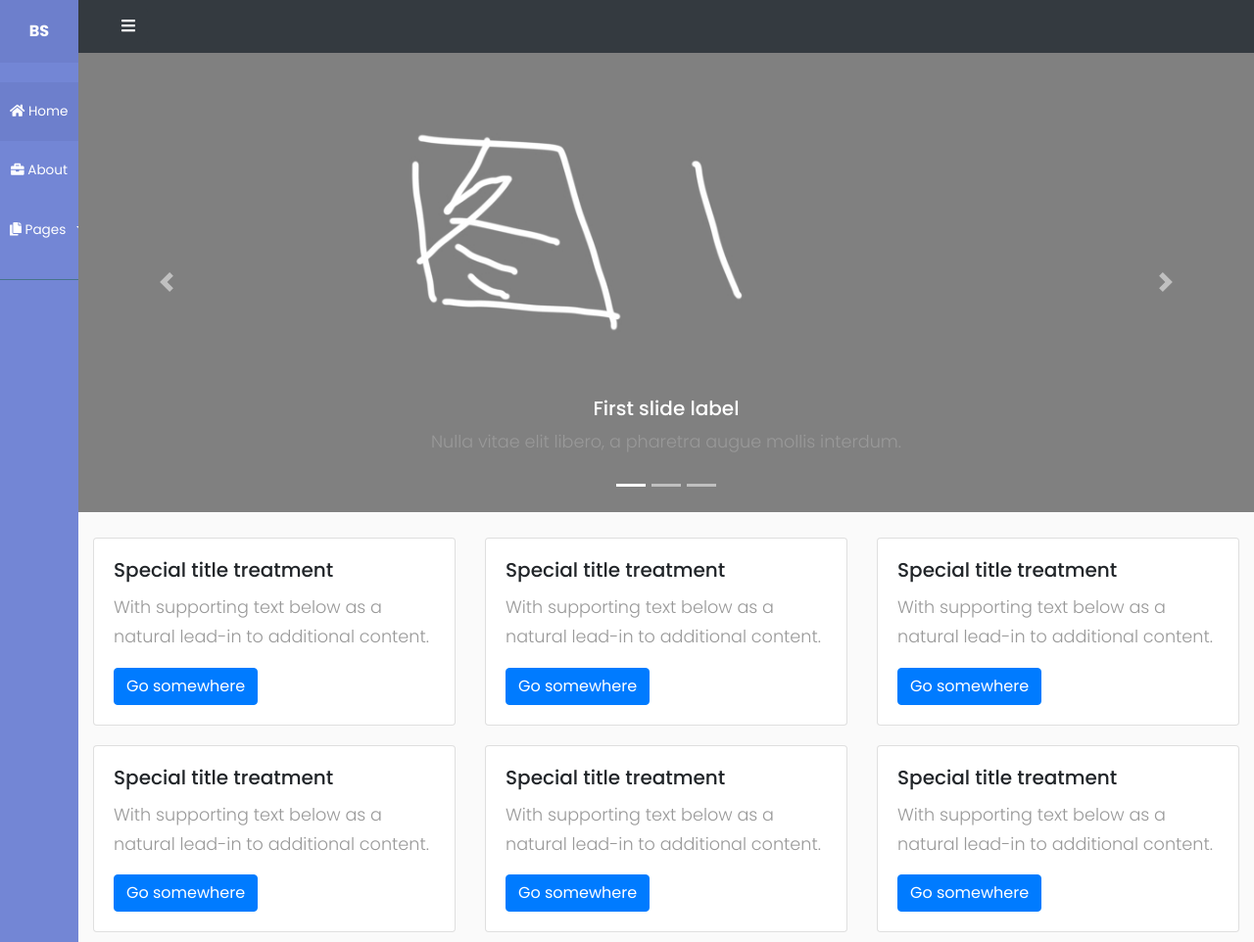
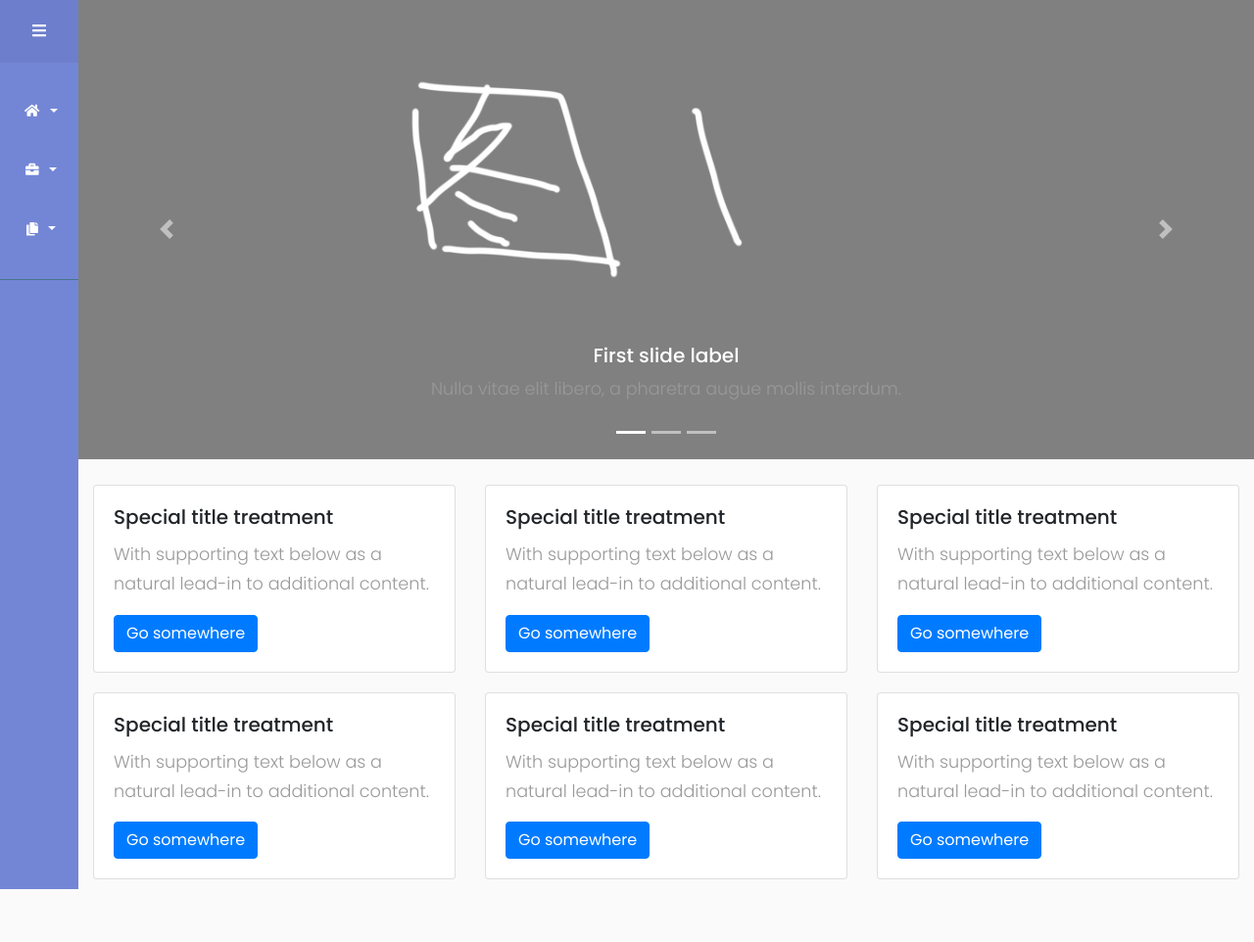
Before and after one commit to programeggsoup/programeggsoup.github.io, a Jekyll site: the page built from index.html, in a window 1280 px wide. Shown: the whole page at 98% size. Built offline with Jekyll 4.4.1, drawn with Linux system fonts in a browser that asks for light colours; nearby versions of some CDN libraries; after the commit the page ends 908 px from its top, so only the background shows below that.

Commit message:
update transition

```diff
--- a/_layouts/default.html
+++ b/_layouts/default.html
@@ -33,16 +39,17 @@
 	<div class="wrapper">
 			    <!-- Sidebar  -->
 			    <nav id="sidebar" class="active">
-			        <div class="sidebar-header">
-			            <h3>Bootstrap Sidebar</h3>
-			            <strong>BS</strong>
+			        <div class="sidebar-header" id="sidebarCollapse" style="cursor: pointer;" >
+			            <h3>Sidebar</h3>
+			            <strong><i class="fa fa-bars"></i></strong>
 			        </div>
 
 			        <ul class="list-unstyled components">
-			            <li class="active">
-			                <a href="#homeSubmenu" data-toggle="collapse" aria-expanded="false" class="dropdown-toggle">
+			            <li>
+			                <a href="#homeSubmenu" data-toggle="collapse" aria-expanded="false" class="dropdown-toggle must-inactive">
+
 			                    <i class="fas fa-home"></i>
-			                    Home
+			                    <span>HomeHome</span>
 			                </a>
 			                <ul class="collapse list-unstyled" id="homeSubmenu">
 			                    <li>
@@ -57,13 +64,15 @@
 			                </ul>
 			            </li>
 			            <li>
-			                <a href="#">
+			                <a href="#about" data-toggle="collapse" aria-expanded="false" class="dropdown-toggle must-inactive">
 			                    <i class="fas fa-briefcase"></i>
-			                    About
+			                    <span>About</span>
 			                </a>
-			                <a href="#pageSubmenu" data-toggle="collapse" aria-expanded="false" class="dropdown-toggle">
+			            </li>
+			            <li>
+			                <a href="#pageSubmenu" data-toggle="collapse" aria-expanded="false" class="dropdown-toggle must-inactive">
 			                    <i class="fas fa-copy"></i>
-			                    Pages
+			                    <span>Pages</span>
 			                </a>
 			                <ul class="collapse list-unstyled" id="pageSubmenu">
 			                    <li>
@@ -84,10 +93,10 @@
 			    <!-- Page Content  -->
 			    <div id="content">
 
-			        <nav class="navbar navbar-expand-lg navbar-dark bg-dark">
+			        <nav class="navbar navbar-expand-lg navbar-dark bg-dark" id="top-navbar">
 			            <div class="container-fluid">
 
-			                <button type="button" id="sidebarCollapse" class="btn btn-dark">
+			                <button type="button" class="btn btn-dark">
 			                    <i class="fa fa-bars"></i>
 			                </button>
 
--- a/_sass/main.scss
+++ b/_sass/main.scss
@@ -31,6 +31,7 @@ a, a:hover, a:focus {
     background: #7386D5;
     color: #fff;
     transition: all 0.3s;
+    min-width: 200px;
 }
 
 #sidebar .sidebar-header {
@@ -89,18 +90,36 @@ ul ul a {
     text-align: left;
 }
 
+#sidebar ul li a > i {
+    display: none;
+}
+
 #sidebar.active ul li a {
     padding: 20px 10px;
     text-align: center;
     font-size: 0.85em;
 }
 
-#sidebar.active ul li a i {
+#sidebar.active ul li a > i {
     margin-right:  0;
     display: block;
     font-size: 1.8em;
     margin-bottom: 5px;
 }
+
+#sidebar ul li a span {
+    min-width: 200px;
+}
+
+#sidebar.active ul li a span {
+    display: none;
+}
+
+
+#top-navbar {
+    display: none;
+}
+
 
 /* Same dropdown links padding*/
 #sidebar.active ul ul a {
@@ -123,7 +142,7 @@ ul ul a {
     /* 80px and its content aligned to centre. Pushing it off the screen with the
        negative left margin
     */
-    #sidebar.active {
+    #sidebar {
         min-width: 80px;
         max-width: 80px;
         text-align: center;
@@ -132,9 +151,9 @@ ul ul a {
 
 
     /* Reappearing the sidebar on toggle button click */
-    #sidebar {
+    /*#sidebar {
         margin-left: 0;
-    }
+    }*/
 
 
     /* Toggling the sidebar header content,
@@ -143,28 +162,32 @@ ul ul a {
     #sidebar .sidebar-header strong {
         display: none;
     }
-    #sidebar.active .sidebar-header h3 {
+    #sidebar .sidebar-header h3 {
         display: none;
     }
-    #sidebar.active .sidebar-header strong {
+    #sidebar .sidebar-header strong {
         display: block;
     }
 
     /* Downsize the navigation links font size */
-    #sidebar.active ul li a {
+    #sidebar ul li a {
         padding: 20px 10px;
         font-size: 0.85em;
     }
 
-    #sidebar.active ul li a i {
+    #sidebar ul li a > i {
         margin-right:  0;
         display: block;
         font-size: 1.8em;
         margin-bottom: 5px;
     }
 
+    #sidebar ul li a span {
+        display: none;
+    }
+
     /* Adjust the dropdown links padding*/
-    #sidebar.active ul ul a {
+    #sidebar ul ul a {
         padding: 10px !important;
     }
 
@@ -179,6 +202,11 @@ ul ul a {
         -ms-transform: translateX(50%);
         transform: translateX(50%);
     }
+
+
+    #top-navbar {
+        display: block;
+    }
 }
 
 .card{
```
Also changed, not shown: other parts of _layouts/default.html (+7 -1 lines).
